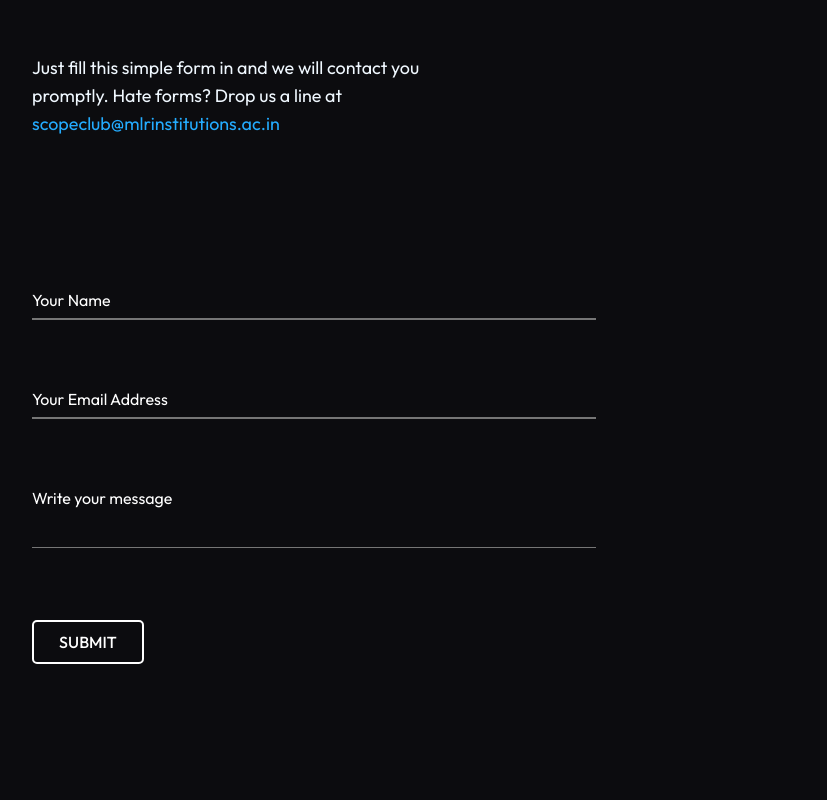
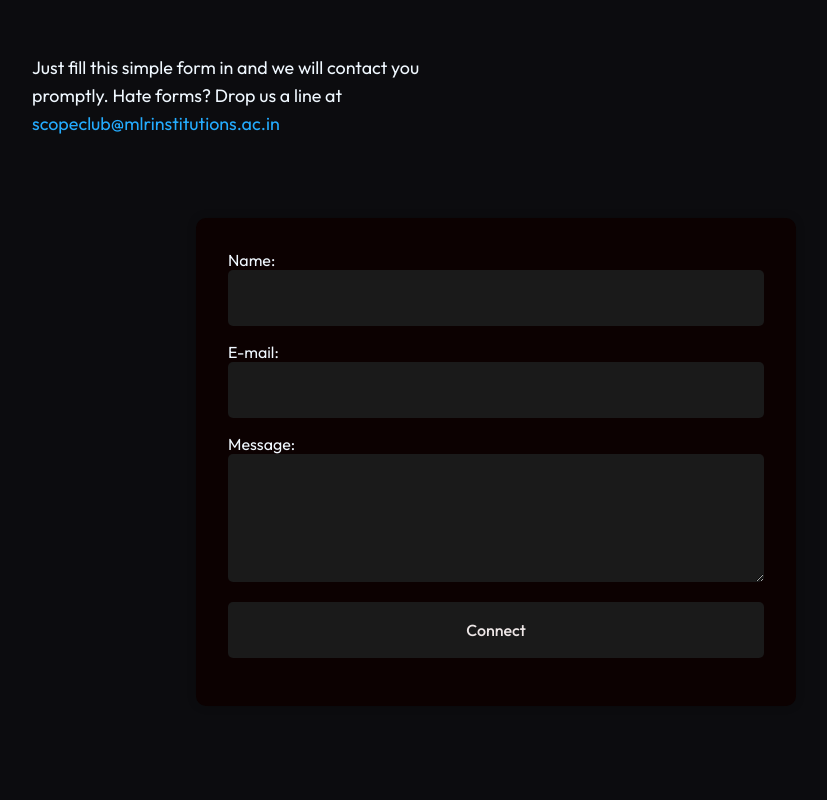
Before and after one commit to scopeclub/scope_website, a React (Create React App) app: page /contact in a window 1280 px wide. Shown: the part 420-1220 px from the top of the page, without its empty margins (144-971 px from the left). Built offline with nearby package versions, Linux system fonts and the light colour scheme.

Commit message:
forms backend for contact page

```diff
--- a/src/components/ContactUs/ContactUs.css
+++ b/src/components/ContactUs/ContactUs.css
@@ -38,200 +38,3 @@
     width: 65%;
   }
 }
-
-/* Contact Form */
-*:focus {
-  outline: none;
-}
-.container {
-  display: inline-block;
-  margin: auto;
-}
-
-.container .text {
-  text-align: center;
-  font-size: 35px;
-  font-weight: 600;
-  background: -webkit-linear-gradient(
-    right,
-    #56d8e4,
-    #9f01ea,
-    #56d8e4,
-    #9f01ea
-  );
-  -webkit-background-clip: text;
-  background-clip: text;
-  outline: none;
-  -webkit-text-fill-color: transparent;
-}
-.container form {
-  display: flex;
-  flex-direction: column;
-  padding: 10px 0 0 0;
-}
-.container form .form-row {
-  margin: 32px 10px;
-}
-form .form-row .input-data {
-  width: 100%;
-  height: 40px;
-  margin-left: -10px;
-  margin-bottom: -5px;
-  display: inline-block;
-  position: relative;
-}
-form .form-row .textarea {
-  height: 70px;
-}
-.input-data input,
-.textarea textarea {
-  background: transparent;
-  display: block;
-  width: 70%;
-  height: 100%;
-  border-top-style: hidden !important;
-  border-right-style: hidden !important;
-  border-left-style: hidden !important;
-  font-size: 17px;
-  border-bottom-style: 2px solid rgba(25, 24, 24, 0.12);
-}
-.input-data input:focus ~ label,
-.textarea textarea:focus ~ label,
-.input-data input:valid ~ label,
-.textarea textarea:valid ~ label {
-  transform: translateY(-20px);
-  font-size: 14px;
-  color: #3498db;
-}
-.textarea textarea {
-  resize: none;
-  padding-top: 15px;
-}
-.input-data label {
-  color: #fff;
-  position: absolute;
-  pointer-events: none;
-  bottom: 10px;
-  font-size: 16px;
-  transition: all 0.3s ease;
-}
-.textarea label {
-  width: 100%;
-  bottom: 40px;
-}
-.input-data .underline {
-  position: absolute;
-  bottom: 0;
-  height: 2px;
-  width: 70%;
-}
-.input-data .underline:before {
-  position: absolute;
-  content: "";
-  height: 2px;
-  width: 100%;
-  background: #3498db;
-  transform: scaleX(0);
-  transform-origin: center;
-  transition: transform 0.3s ease;
-}
-.input-data input:focus ~ .underline:before,
-.input-data input:valid ~ .underline:before,
-.textarea textarea:focus ~ .underline:before,
-.textarea textarea:valid ~ .underline:before {
-  transform: scale(1);
-  background: #3498db;
-}
-.submit-btn .input-data {
-  overflow: hidden;
-  height: 40px !important;
-  width: 20% !important;
-}
-
-.submit-btn .input-data:hover .inner {
-  left: 0;
-}
-.submit-btn .input-data input {
-  background: none;
-  border: none;
-  color: #fff;
-  font-size: 17px;
-  text-transform: uppercase;
-  letter-spacing: 1px;
-  cursor: pointer;
-  position: relative;
-  z-index: 2;
-}
-@media (max-width: 700px) {
-  .container .text {
-    font-size: 30px;
-  }
-  .container form {
-    padding: 10px 0 0 0;
-  }
-  .container form .form-row {
-    display: block;
-  }
-  form .form-row .input-data {
-    margin-left: -10px !important;
-    margin-bottom: -5px !important;
-  }
-  .submit-btn .input-data {
-    width: 40% !important;
-  }
-
-  .input-data .underline {
-    width: 100%;
-  }
-  .input-data input,
-  .textarea textarea {
-    width: 100%;
-  }
-}
-
-/*button*/
-.btn41-43 {
-  padding: 10px 25px;
-  margin-right: auto;
-  text-align: center;
-  border-radius: 5px;
-  font-weight: 500;
-  background: transparent;
-  outline: none !important;
-  cursor: pointer;
-  transition: all 0.3s ease;
-  position: relative;
-  text-decoration: none;
-  text-transform: uppercase;
-  display: inline-block;
-}
-
-.btn-43 {
-  border: 2px solid rgb(255, 255, 255);
-  z-index: 1;
-  color: white;
-}
-
-.btn-43:after {
-  position: absolute;
-  content: "";
-  width: 100%;
-  height: 0;
-  top: 0;
-  left: 0;
-  z-index: -1;
-  background: rgb(255, 255, 255);
-  transition: all 0.3s ease;
-  border-radius: 5px;
-}
-
-.btn-43:hover {
-  color: rgb(0, 0, 0);
-}
-
-.btn-43:hover:after {
-  top: auto;
-  bottom: 0;
-  height: 100%;
-  border-radius: 5px;
-}
--- a/src/components/ContactUs/ContactUs.js
+++ b/src/components/ContactUs/ContactUs.js
@@ -1,6 +1,8 @@
 import "./ContactUs.css";
+
 import { motion } from "framer-motion";
 import { Helmet } from "react-helmet";
+import Form from "./Forms";
 
 function ContactUs() {
   return (
@@ -30,36 +32,8 @@ function ContactUs() {
           </a>
         </span>
       </p>
-      <div className="container">
-        <form action="#">
-          <div class="form-row">
-            <div class="input-data">
-              <input type="text" name="name" required />
-              <div class="underline"></div>
-              <label for="">Your Name</label>
-            </div>
-          </div>
-          <div class="form-row">
-            <div class="input-data">
-              <input type="text" name="mail"required />
-              <div class="underline"></div>
-              <label for="">Your Email Address</label>
-            </div>
-          </div>
-          <div class="form-row">
-            <div class="input-data textarea">
-              <textarea rows="8" cols="80" name="message" required></textarea>
-              <br />
-              <div class="underline"></div>
-              <label for="">Write your message</label>
-              <br />
-            </div>
-          </div>
-          <a href="/contact" class="btn41-43 btn-43">
-            Submit
-          </a>
-        </form>
-      </div>
+        <Form />
+
     </motion.div>
   );
 }
--- /dev/null
+++ b/src/components/ContactUs/Forms.js
@@ -0,0 +1,86 @@
+import React, { useState } from "react";
+import "./forms.css";
+const Form = () => {
+  const [submit, setSubmit] = useState(false);
+  const [formData, setFormData] = useState({
+    "entry.337529367": "",
+    "entry.144331048": "",
+    "entry.602409789": ""
+  });
+
+  const handleInputData = (input) => (e) => {
+    const { value } = e.target;
+
+    setFormData((prevState) => ({
+      ...prevState,
+      [input]: value
+    }));
+  };
+
+  async function handleSubmit(e) {
+    e.preventDefault();
+    setSubmit(true);
+
+    let url = `https://docs.google.com/forms/u/0/d/e/1FAIpQLSeR8WEc7s8CgmwcQ_bPWjYrNtc1OMrGkHC4kuBfa5dKNDvIvw/formResponse?entry.337529367=${formData["entry.337529367"]}&entry.144331048=${formData["entry.144331048"]}&entry.602409789=${formData["entry.602409789"]}`;
+
+    const res = await fetch(url, {
+      method: "POST",
+      headers: {
+        "Content-Type": "application/x-www-form-urlencoded"
+      }
+    });
+  }
+  return (
+    <div className="contactFormWrapper">
+      <div className="formheader"></div>
+      <div className="formcontact">
+        {submit ? (
+          <div className="afterForm">Thanks, will get back to you soon</div>
+        ) : (
+          <form onSubmit={handleSubmit} target="_self">
+            <fieldset>
+              <label htmlFor="entry.337529367">Name:</label>
+              <input
+                required
+                type="text"
+                name="entry.337529367"
+                onChange={handleInputData("entry.337529367")}
+                value={formData["entry.337529367"]}
+                autoComplete={false}
+              />
+            </fieldset>
+
+            <fieldset>
+              <label htmlFor="entry.144331048">E-mail:</label>
+              <input
+                required
+                type="email"
+                name="entry.144331048"
+                onChange={handleInputData("entry.144331048")}
+                value={formData["entry.144331048"]}
+                autoComplete={false}
+              />
+            </fieldset>
+
+            <fieldset>
+              <label htmlFor="entry.602409789">Message:</label>
+              <textarea
+                required
+                name="entry.602409789"
+                rows="4"
+                cols="10"
+                onChange={handleInputData("entry.602409789")}
+                value={formData["entry.602409789"]}
+                autoComplete={false}
+              ></textarea>
+            </fieldset>
+
+            <button type="submit">Connect</button>
+          </form>
+        )}
+      </div>
+    </div>
+  );
+};
+
+export default Form;
--- /dev/null
+++ b/src/components/ContactUs/forms.css
@@ -0,0 +1,98 @@
+
+/* form.js */
+
+.contactFormWrapper {
+  width: 100%;
+  display: flex;
+  justify-content: center;
+  align-items: center;
+  margin-top: 5rem;
+}
+
+.formheader{
+    font-size: 2.5rem;
+    font-weight: 500;
+    line-height: 1.5;
+    text-align: center;
+    margin-bottom: 2rem;
+}
+
+.formcontact{
+    width: 100%;
+    max-width: 600px;
+    padding: 2rem;
+    border-radius: 10px;
+    background-color: #0c0101;
+    box-shadow: 0 0 10px rgba(0, 0, 0, 0.2);
+}
+
+.form{
+    width: 100%;
+    display: flex;
+    flex-direction: column;
+    justify-content: center;
+    align-items: center;
+}
+
+fieldset{
+    border: none;
+    padding: 0;
+    margin: 0;
+    color: #ede6e6;
+}
+input{
+    width: 100%;
+    padding: 1rem;
+    margin-bottom: 1rem;
+    border-radius: 5px;
+    border: none;
+    background-color: #1a1a1a;
+    color: #ede6e6;
+    font-size: 1rem;
+    font-weight: 500;
+    line-height: 1.5;
+}
+
+textarea{
+    width: 100%;
+    padding: 1rem;
+    margin-bottom: 1rem;
+    border-radius: 5px;
+    border: none;
+    background-color: #1a1a1a;
+    color: #ede6e6;
+    font-size: 1rem;
+    font-weight: 500;
+    line-height: 1.5;
+}
+
+button{
+    width: 100%;
+    padding: 1rem;
+    margin-bottom: 1rem;
+    border-radius: 5px;
+    border: none;
+    background-color: #1a1a1a;
+    color: #ede6e6;
+    font-size: 1rem;
+    font-weight: 500;
+    line-height: 1.5;
+    cursor: pointer;
+}
+
+.afterForm {
+  margin-top: 10rem;
+  font-size: 1.2rem;
+  color: #d10909;
+  text-align: center;
+  font-weight: 500;
+  line-height: 1.5;
+}
+
+
+
+@media screen and (max-width: 600px) {
+  .afterForm {
+    margin-top: 5rem;
+  }
+}
```
